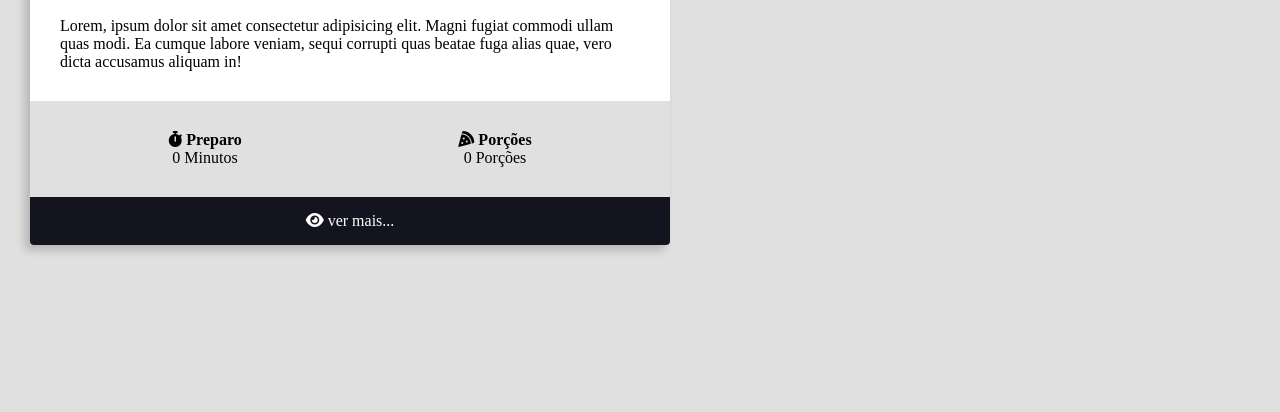
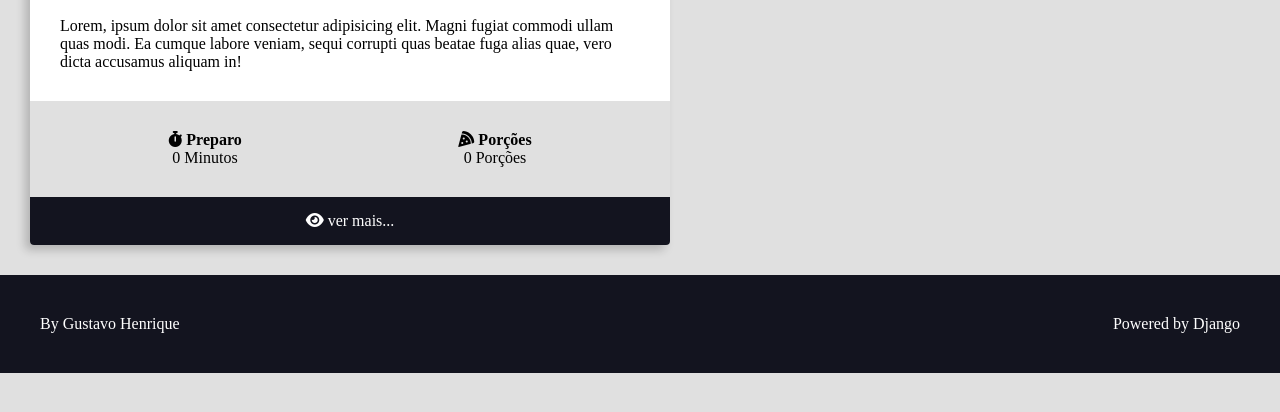
Before and after one commit to guhls/django-curso, a Django app: page /recipes/ in a window 1280 px wide; the page is wider, and only the part inside the window is pictured. Shown: the part 328-740 px from the top of that part. Run offline with Django 4.2, Linux system fonts and the light colour scheme; some libraries are stand-ins or nearby versions.

Commit message:
Added Footer

```diff
--- a/recipes/templates/recipes/pages/home.html
+++ b/recipes/templates/recipes/pages/home.html
@@ -81,5 +81,7 @@
         </div>
     </main>
 
+    {% include 'recipes/partials/footer.html' %}
+
 </body>
 </html>
--- /dev/null
+++ b/recipes/templates/recipes/partials/footer.html
@@ -0,0 +1,9 @@
+<footer class="main-footer">
+    <div class="developer">
+      <a href="https://www.otaviomiranda.com.br/" target="_blank" rel="noreferrer noopener">By Gustavo Henrique</a>
+    </div>
+
+    <div class="powered">
+      <a href="https://www.djangoproject.com/" target="_blank" rel="noreferrer noopener">Powered by Django</a>
+    </div>
+</footer>
--- a/recipes/templates/recipes/partials/head.html
+++ b/recipes/templates/recipes/partials/head.html
@@ -253,6 +253,26 @@
             filter: brightness(2);
         }
 
+        /*footer*/
+        .main-footer {
+            display: flex;
+            align-items: center;
+            justify-content: space-between;
+            background: var(--color-primary-dark);
+            color: var(--color-white);
+            padding: var(--spacing-gutter-large);
+        }
+
+        .main-footer a {
+            color: var(--color-white);
+            text-decoration: none;
+            transition: all 300ms ease-in-out;
+        }
+
+        .main-footer a:hover {
+            filter: brightness(.8);
+        }
+
     </style>
 
 </head>
```
